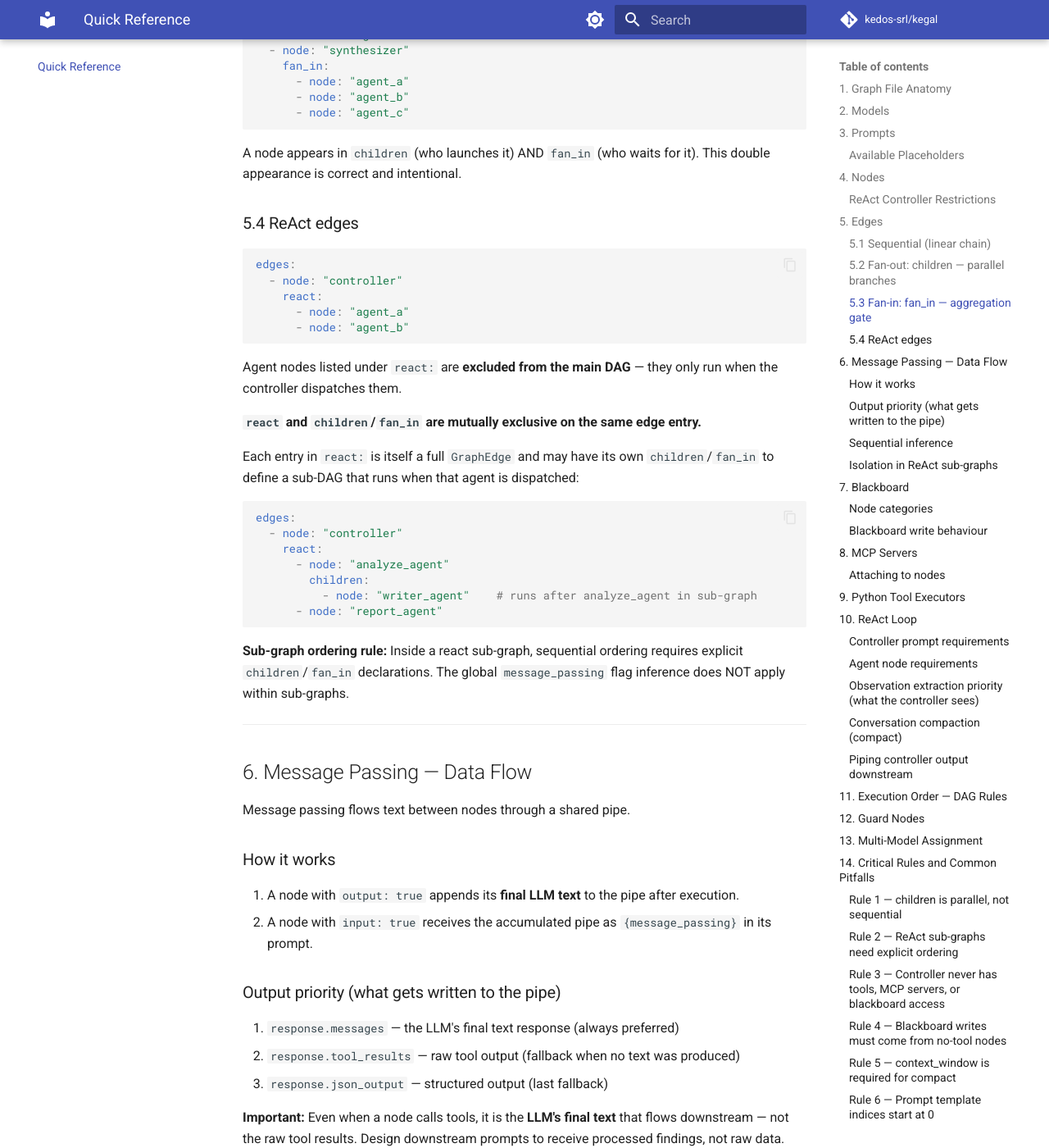
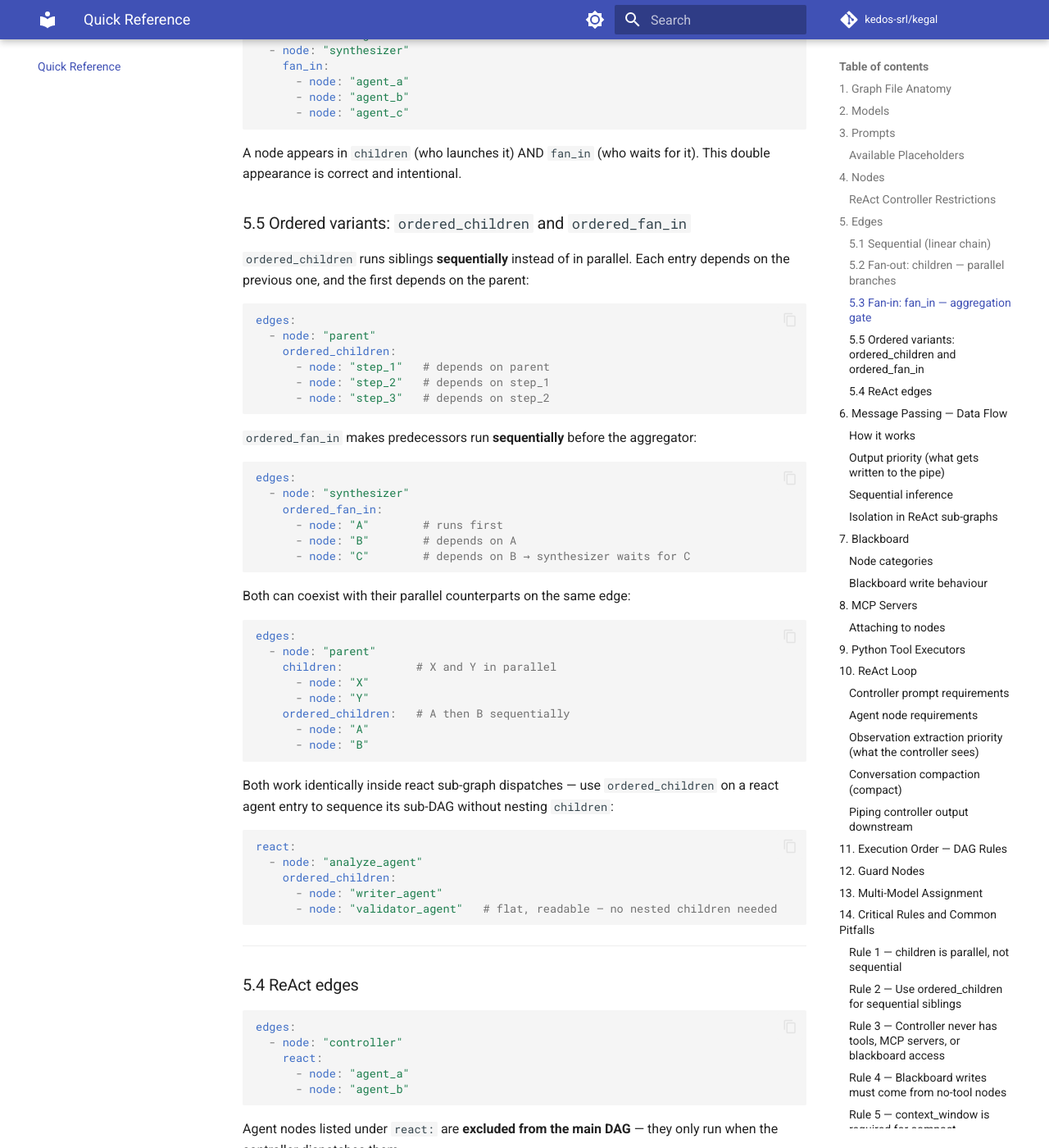
Before and after one commit to Kedos-srl/kegal, an MkDocs documentation site: the page built from docs/quick_reference.md, in a window 1280 px wide and 1400 px high, scrolled down 4993 px. Shown: the whole window at 82% size. Built offline with MkDocs 1.6.1 and Material for MkDocs 9.7.7, drawn with Linux system fonts in a browser that asks for light colours; comment, search, counter and statistics services are not loaded; some of the changed text lies outside the part shown.

Commit message:
docs: ordered_children and ordered_fan_in documentation + minor fixes
Co-Authored-By: Claude Sonnet 4.6 <noreply@anthropic.com>

````diff
--- a/docs/quick_reference.md
+++ b/docs/quick_reference.md
@@ -86,7 +86,7 @@ nodes:
     model: 0                    # required — index into models list
     temperature: 0.0            # float 0.0–1.0
     max_tokens: 512             # int — max output tokens
-    show: true                  # bool — include in output report
+    show: true                  # bool — include in output report (ignored on react agents — use message_passing.output instead)
     prompt:
       template: 0               # required — index into prompts list
       user_message: true        # inject {user_message} placeholder
@@ -222,6 +222,57 @@ edges:
 
 A node appears in `children` (who launches it) AND `fan_in` (who waits for it). This double appearance is correct and intentional.
 
+### 5.5 Ordered variants: `ordered_children` and `ordered_fan_in`
+
+`ordered_children` runs siblings **sequentially** instead of in parallel.
+Each entry depends on the previous one, and the first depends on the parent:
+
+```yaml
+edges:
+  - node: "parent"
+    ordered_children:
+      - node: "step_1"   # depends on parent
+      - node: "step_2"   # depends on step_1
+      - node: "step_3"   # depends on step_2
+```
+
+`ordered_fan_in` makes predecessors run **sequentially** before the aggregator:
+
+```yaml
+edges:
+  - node: "synthesizer"
+    ordered_fan_in:
+      - node: "A"        # runs first
+      - node: "B"        # depends on A
+      - node: "C"        # depends on B → synthesizer waits for C
+```
+
+Both can coexist with their parallel counterparts on the same edge:
+
+```yaml
+edges:
+  - node: "parent"
+    children:           # X and Y in parallel
+      - node: "X"
+      - node: "Y"
+    ordered_children:   # A then B sequentially
+      - node: "A"
+      - node: "B"
+```
+
+Both work identically inside react sub-graph dispatches — use `ordered_children`
+on a react agent entry to sequence its sub-DAG without nesting `children`:
+
+```yaml
+react:
+  - node: "analyze_agent"
+    ordered_children:
+      - node: "writer_agent"
+      - node: "validator_agent"   # flat, readable — no nested children needed
+```
+
+---
+
 ### 5.4 ReAct edges
 
 ```yaml
@@ -248,7 +299,9 @@ edges:
       - node: "report_agent"
 ```
 
-**Sub-graph ordering rule:** Inside a react sub-graph, sequential ordering requires explicit `children`/`fan_in` declarations. The global `message_passing` flag inference does NOT apply within sub-graphs.
+**Ordering rule for `children` sub-DAGs:** When two agents run inside the **same dispatch** (linked via `children`), they share one isolated pipe. Within that execution, `message_passing` order inference does NOT apply — use `children` to guarantee sequence.
+
+**Separate react entries are ordered by the controller.** `agent_a` and `agent_b` as distinct entries in the `react:` list are dispatched in separate controller iterations. Message passing between them flows through the controller: `agent_a`'s output becomes the controller's observation, the controller embeds it in `agent_input`, and `agent_b` receives it via `message_passing.input: true`.
 
 ---
 
@@ -442,6 +495,8 @@ Always set `context_window` on the model when using `compact: true`.
 
 A controller with `message_passing.output: true` writes its `final_answer` to the shared pipe after the loop ends. Downstream nodes with `input: true` receive it automatically.
 
+If the loop ends without a `final_answer` (e.g. `max_iterations` reached without `done: true`), **nothing is written to the pipe** and a warning is logged. Always ensure the controller produces a `final_answer` before signalling `done: true`.
+
 ---
 
 ## 11. Execution Order — DAG Rules
@@ -529,15 +584,22 @@ edges:
 # Or rely on message_passing order inference for a linear chain.
 ```
 
-### Rule 2 — ReAct sub-graphs need explicit ordering
-Inside a react sub-graph, `message_passing` order inference does NOT apply. Use `children`/`fan_in` for sequential agent pairs:
+### Rule 2 — Use `ordered_children` for sequential siblings
+`children` is parallel. For sequential execution of siblings under a common parent, use `ordered_children`:
 
 ```yaml
-react:
-  - node: "analyze"
-    children:
-      - node: "write"    # write runs AFTER analyze completes
+# WRONG — parallel, not sequential
+children:
+  - node: "step_1"
+  - node: "step_2"
+
+# CORRECT — sequential
+ordered_children:
+  - node: "step_1"
+  - node: "step_2"
 ```
+
+Inside react dispatches, `ordered_children` replaces the nested `children` workaround for sequencing agents within a single dispatch.
 
 ### Rule 3 — Controller never has tools, MCP servers, or blackboard access
 Setting `tools`, `mcp_servers`, `blackboard.read`, or `blackboard.write` on a controller raises `ValueError` at `Compiler()` construction. Attach all of these to agent nodes only.
@@ -554,7 +616,10 @@ Both `models:` and `prompts:` are 0-indexed lists. Index out of range is caught
 ### Rule 7 — MCP paths must be absolute on the target machine
 The `command` field is executed on the machine running kegal, not the machine authoring the YAML. Use absolute paths for `command` and ensure `args` paths resolve from the working directory where `kegal run` is executed.
 
-### Rule 8 — One MCP server per node reference
+### Rule 8 — `show: true` is ignored on react agent nodes
+React agent outputs are not included in compiled output — agent nodes run in an isolated context that is discarded after each dispatch. Setting `show: true` on a react agent logs a warning at `Compiler()` construction. Use `message_passing.output: true` on the agent and `message_passing.output: true` on the controller to surface results downstream.
+
+### Rule 9 — One MCP server per node reference
 The object form `{id: server_id, tools: [...]}` is the correct way to filter tools per node. The string shorthand `"server_id"` exposes all tools.
 
 ---
@@ -630,7 +695,8 @@ nodes:
     model: 0
     temperature: 0.0
     max_tokens: 1536
-    show: false
+    show: true                   # controller output (final_answer) shown in report
+    message_passing: { output: true }   # final_answer flows to downstream nodes
     prompt: { template: 0, user_message: true }
     react:
       max_iterations: 30
@@ -651,7 +717,7 @@ nodes:
     temperature: 0.0
     max_tokens: 2048
     max_tool_calls: 15
-    show: false
+    show: false                  # react agent — show has no effect
     message_passing: { input: true, output: true }
     mcp_servers:
       - id: "files"
@@ -675,7 +741,7 @@ nodes:
     temperature: 0.0
     max_tokens: 4096
     max_tool_calls: 10
-    show: true
+    show: false                  # react agents: show=true is ignored — use message_passing.output
     message_passing: { input: true, output: false }
     blackboard: { id: findings, read: true }
     mcp_servers:
````
Also changed, not shown: docs/graph_doc.md (+2 -0 lines), docs/tutorials/04_fan_out_fan_in.md (+65 -0 lines), 1 other file.
